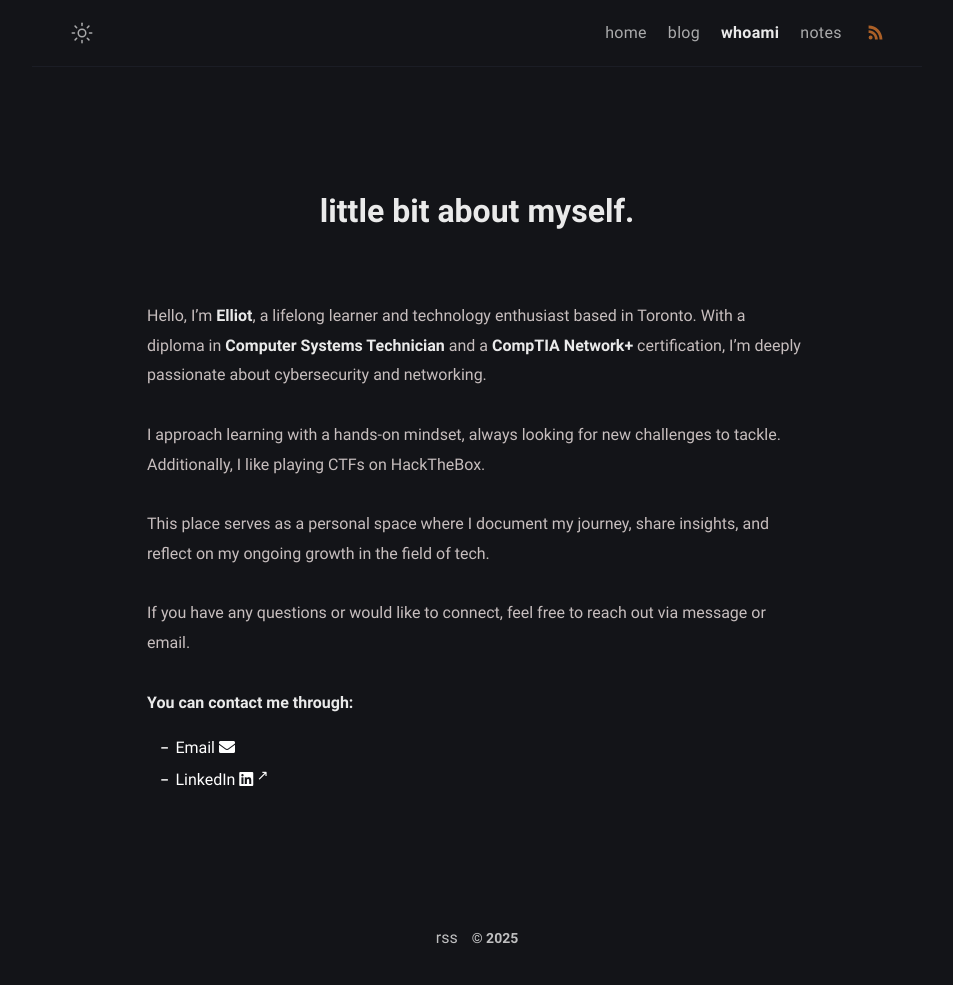
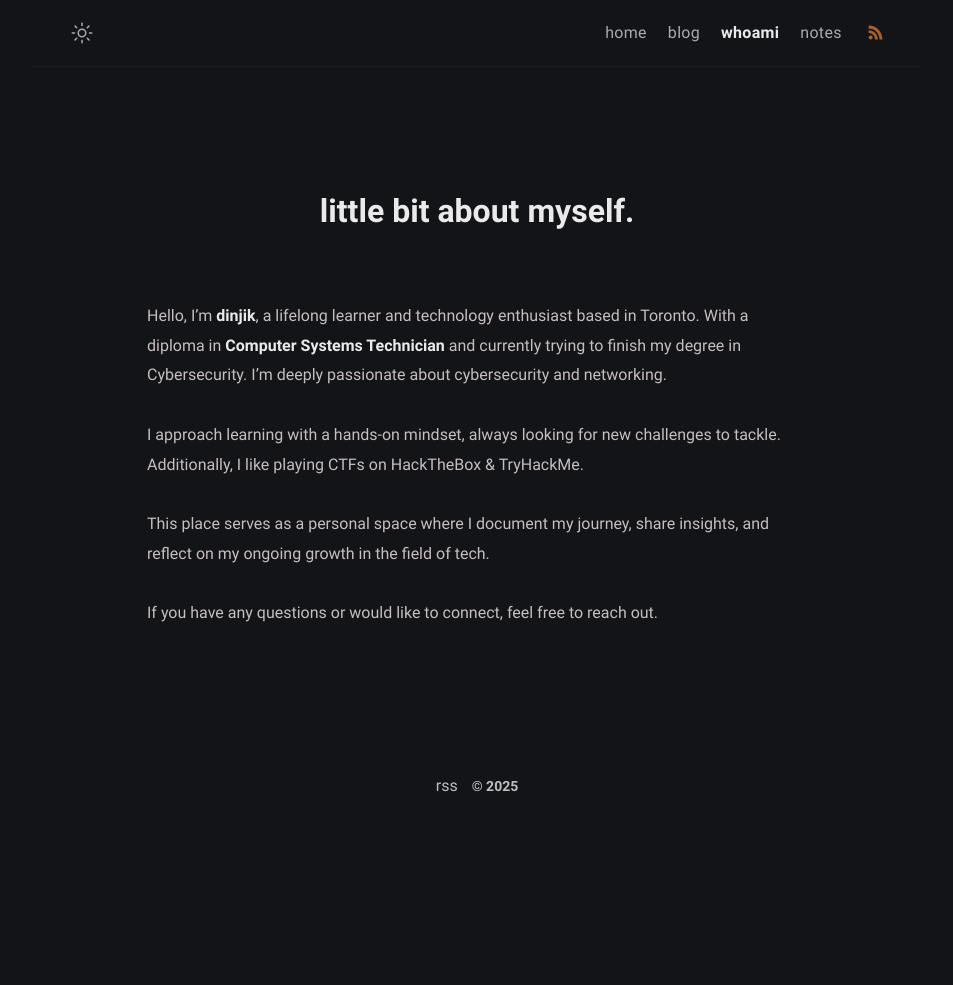
Before and after one commit to dinjik/dinjik.github.io, a Jekyll site: the page built from whoami.md, in a window 1280 px wide. Shown: the whole page, without its empty margins (163-1116 px from the left). Built offline with Jekyll 4.4.1, drawn with Linux system fonts in a browser that asks for light colours; after the commit the page ends 900 px from its top, so only the background shows below that.

Commit message:
Update whoami.md

```diff
--- a/whoami.md
+++ b/whoami.md
@@ -5,19 +5,10 @@ layout: page
 comments: false
 ---
 
-Hello, I’m **Elliot**, a lifelong learner and technology enthusiast based in Toronto. With a diploma in **Computer Systems Technician** and a **CompTIA Network+** certification, I’m deeply passionate about cybersecurity and networking.
+Hello, I’m **dinjik**, a lifelong learner and technology enthusiast based in Toronto. With a diploma in **Computer Systems Technician** and currently trying to finish my degree in Cybersecurity. I’m deeply passionate about cybersecurity and networking.
 
-I approach learning with a hands-on mindset, always looking for new challenges to tackle. Additionally, I like playing CTFs on HackTheBox.
+I approach learning with a hands-on mindset, always looking for new challenges to tackle. Additionally, I like playing CTFs on HackTheBox & TryHackMe.
 
 This place serves as a personal space where I document my journey, share insights, and reflect on my ongoing growth in the field of tech.
 
-If you have any questions or would like to connect, feel free to reach out via message or email.
-
-
-**You can contact me through:**
-
-- <a href="mailto:ellioteren@outlook.com">Email <i class="fas fa-envelope"></i></a>
-<!-- - <a href="https://github.com/elliot" target="_blank">GitHub <i class="fab fa-github"></i></a> -->
-- <a href="https://www.linkedin.com/in/ellioteren" target="_blank">LinkedIn <i class="fab fa-linkedin"></i></a>
-<!-- Include Font Awesome -->
-<link rel="stylesheet" href="https://cdnjs.cloudflare.com/ajax/libs/font-awesome/6.0.0-beta3/css/all.min.css">
+If you have any questions or would like to connect, feel free to reach out.
```
